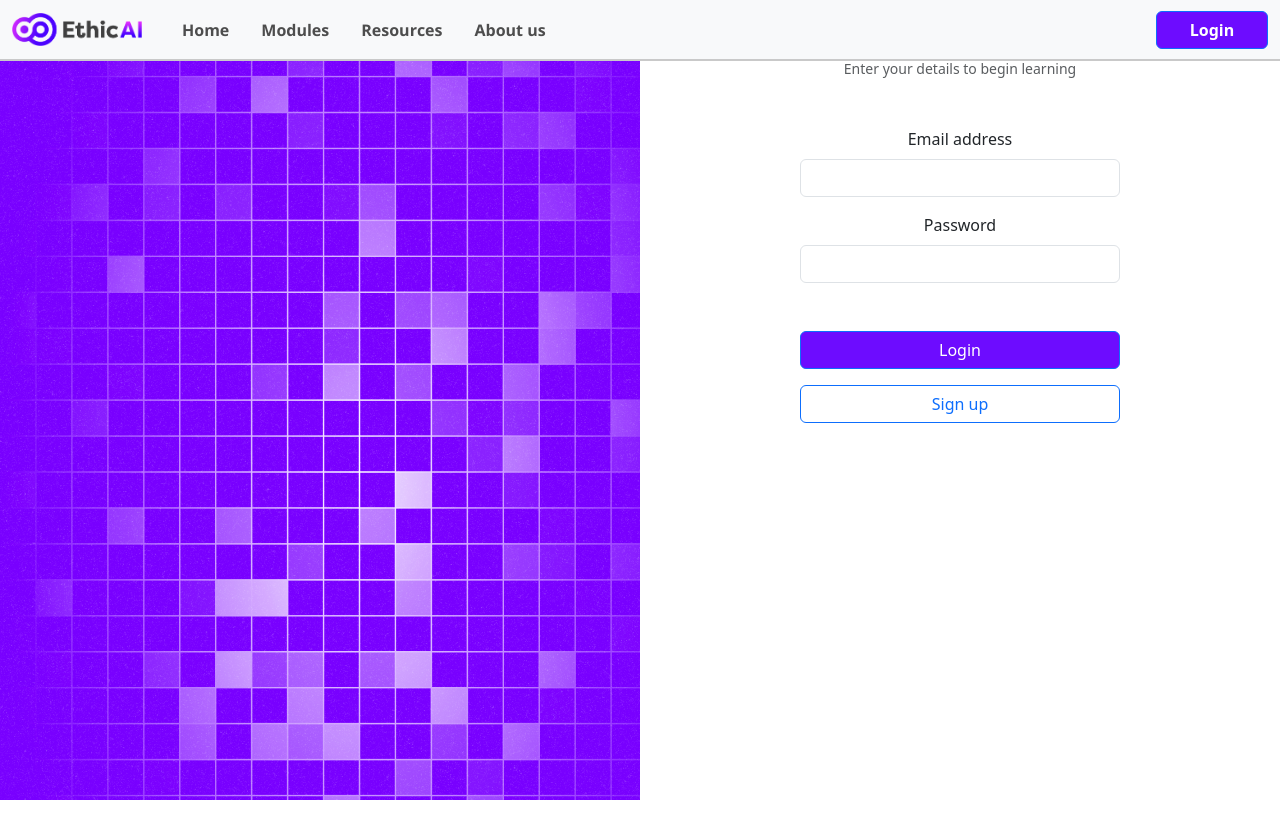
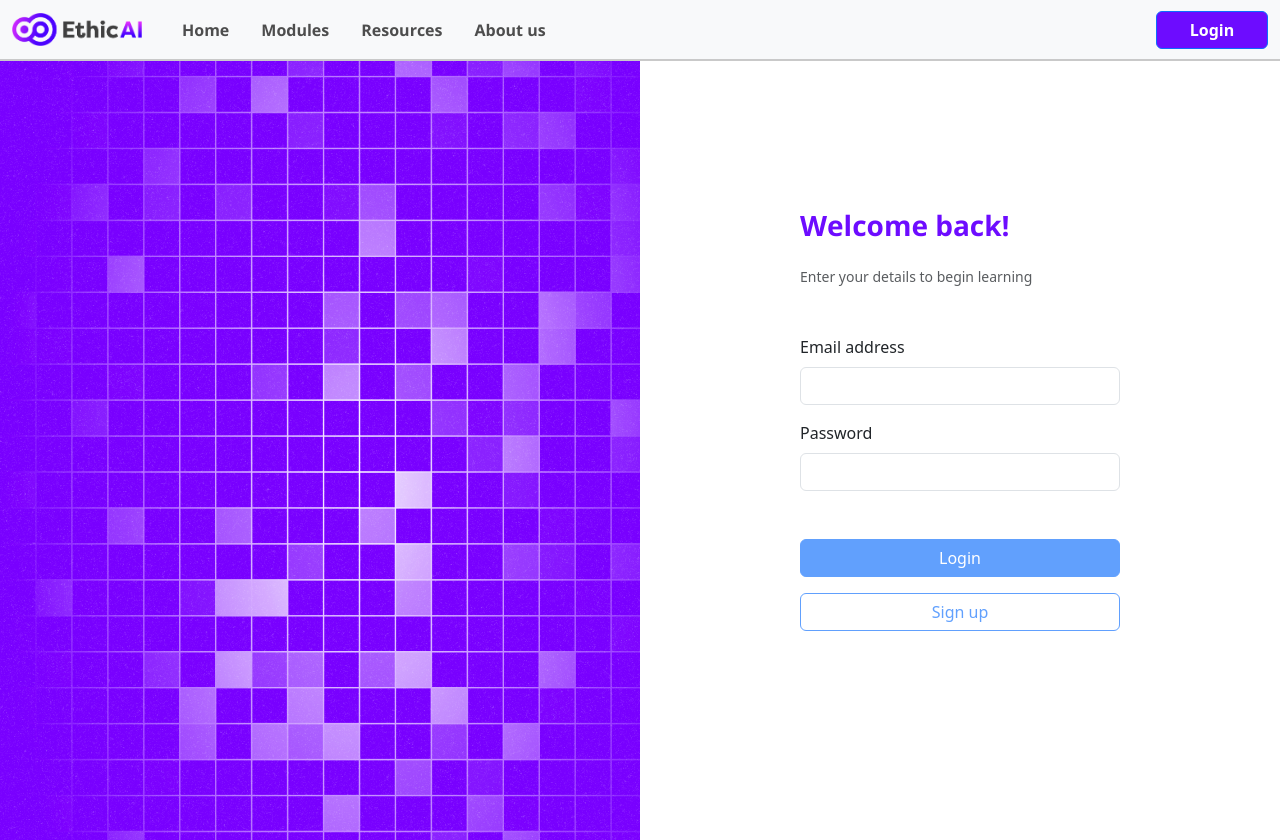
Before and after one commit to harslash/EthicAI, a Vue app in the folder project/ethicai-spa/: page / in a window 1280 px wide. Before the commit the page ends 800 px from the top, so only its background shows below. Built offline with nearby package versions, Linux system fonts and the light colour scheme.

Commit message:
Added styling to form component

```diff
--- a/project/ethicai-spa/src/components/pages/landing-page.vue
+++ b/project/ethicai-spa/src/components/pages/landing-page.vue
@@ -4,24 +4,28 @@
         <div class="col-md-6 image-col">
           <!-- <img src="../../assets/landing.png"/> -->
         </div>
-        <div class="col-md-6">
-        <div class="d-flex justify-content-center align-items-center">
-            <form class="c">
+        <div class="d-flex col-md-6 align-items-center justify-content-center">
+        <div class="d-flex justify-content-center">
+            <form class="form">
                 <h3 class="mb-4 form-title">Welcome back!</h3>
                 <div class="form-text mb-5">Enter your details to begin learning</div>
+                <div class="d-flex mb-2">
+                    <label>Email address</label>
+                </div>
                 <div class="mb-3">
-                    <label for="exampleInputEmail1" class="form-label">Email address</label>
                     <input type="email" class="form-control" id="exampleInputEmail1" aria-describedby="emailHelp">
                 </div>
+                 <div class="d-flex mb-2">
+                    <label>Password</label>
+                    </div>
                 <div class="mb-5">
-                    <label for="exampleInputPassword1" class="form-label">Password</label>
                     <input type="password" class="form-control" id="exampleInputPassword1">
                 </div>
                 <div class="mb-3">
-                    <button type="submit" class="btn btn-primary btn-login">Login</button>
+                    <button type="submit" class="btn btn-primary btn-login" disabled>Login</button>
                 </div>
                 <div>
-                    <button type="submit" class="btn btn-outline-primary btn-signup">Sign up</button>
+                    <button type="submit" class="btn btn-outline-primary btn-signup" disabled>Sign up</button>
                 </div>
             </form>
         </div>
@@ -64,7 +68,7 @@ export default defineComponent({
 }
 
 .container-fluid {
-    height: 100vh
+    height: 105vh
 }
 
 .btn-login {
@@ -72,12 +76,31 @@ export default defineComponent({
     width: 20rem;
 }
 
+.btn-login:hover {
+    background-color: #C324FF;
+}
+
 .btn-signup {
     width: 20rem;
+    color: #6D0CFF;
+
+}
+
+.btn-signup:hover {
+   background-color: #C324FF;
 }
 
 .form-title {
     color: #6D0CFF;
     font-family: "Open Sans", sans-serif;
+    text-align: left;
+}
+
+.form-text {
+    text-align: left;
+}
+
+.form {
+    padding-top: auto;
 }
 </style>
```
